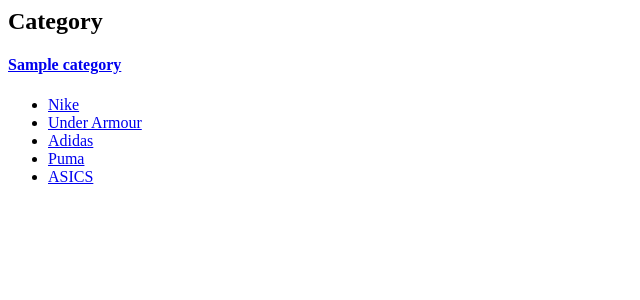
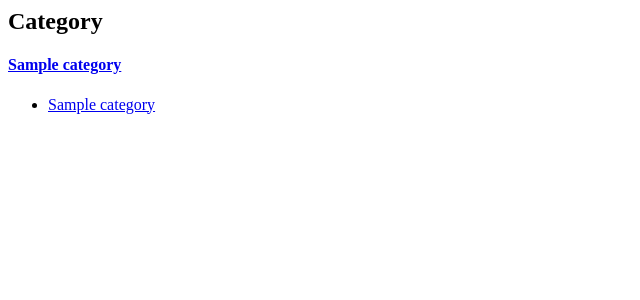
Before and after one commit to gurnitha/django-e-shopper, a Django app: template templates/app/main/components/category_products.html in a window 1280 px wide. Shown: the top 300 px of the page, without its empty margins (0-640 px from the left). Run offline with Django 3.2, Linux system fonts and the light colour scheme; the template is opened without the code that fills it: values that come from a table or form of the project are taken from there, others are empty; tables that the repository leaves empty hold one stand-in row (values such as "Sample post").

Commit message:
30. READ - Load and display sub_categories

```diff
--- a/templates/app/main/components/category_products.html
+++ b/templates/app/main/components/category_products.html
@@ -20,11 +20,9 @@
 									<div class="panel-body">
 
 										<ul>
-											<li><a href="#">Nike </a></li>
-											<li><a href="#">Under Armour </a></li>
-											<li><a href="#">Adidas </a></li>
-											<li><a href="#">Puma</a></li>
-											<li><a href="#">ASICS </a></li>
+											{% for subcat in cat.sub_category_set.all %}
+											<li><a href="#">{{subcat.name}} </a></li>
+											{% endfor %}
 										</ul>
 
 									</div>
```
Also changed, not shown: README.md.
